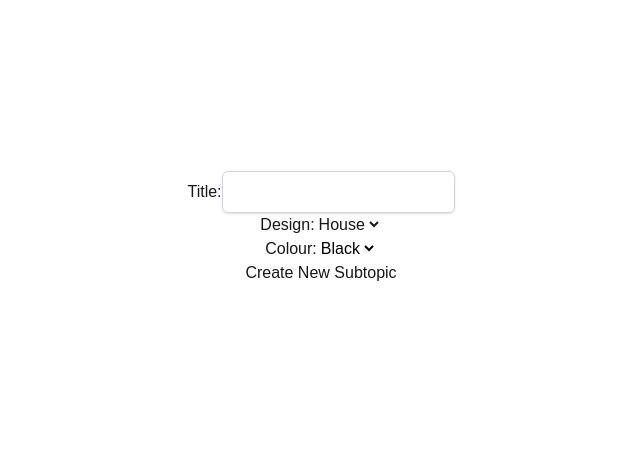
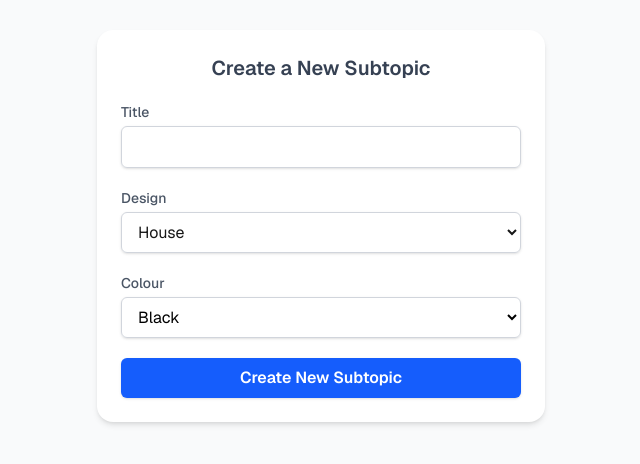
Before and after one commit to RedHellier/MindPalaceFrontend, a Next.js app: page /subtopics/new_subtopic in a window 1280 px wide. Shown: the part 174-638 px from the top of the page, without its empty margins (319-959 px from the left). Built offline with nearby package versions, Linux system fonts and the light colour scheme; no server answers.

Commit message:
update the visual styling to match login modern look

```diff
--- a/src/app/new_topic/page.tsx
+++ b/src/app/new_topic/page.tsx
@@ -3,6 +3,7 @@
 import { useState } from "react";
 import { supabase } from "../../supabaseClient";
 import clsx from "clsx";
+
 const backendURL = process.env.NEXT_PUBLIC_BACKEND_URL!;
 
 export default function NewTopicPage() {
@@ -17,79 +18,87 @@ export default function NewTopicPage() {
       setError("All fields are required.");
       return;
     }
+
     const { data: sessionData } = await supabase.auth.getSession();
     const accessToken = sessionData.session?.access_token;
 
-        await fetch(backendURL + "/topic", {
+    await fetch(`${backendURL}/topic`, {
       method: "POST",
       headers: {
         "Content-Type": "application/json",
         Authorization: `Bearer ${accessToken}`,
       },
-            body: JSON.stringify({
-                title,
-                design,
-                colour,
-            }),
-        }).then(async (res) => {
-            console.log(res.status);
+      body: JSON.stringify({ title, design, colour }),
     });
 
-        return;
+    // Optionally reset fields or navigate
   };
 
   return (
-        <div className="flex flex-col items-center justify-center h-screen">
+    <div className="flex items-center justify-center min-h-screen bg-gray-50 p-8 font-[family-name:var(--font-geist-sans)]">
+      <form
+        onSubmit={handleSubmit}
+        className="max-w-md w-full bg-white rounded-2xl shadow-md p-6 space-y-5"
+      >
+        <h2 className="text-xl font-semibold text-gray-700 text-center">Create a New Topic</h2>
+
         {error && <div className="text-red-500 text-sm">{error}</div>}
 
-            <form
-                className="flex flex-col items-center justify-center m-8"
-                onSubmit={handleSubmit}
-            >
-                <label htmlFor="title">
-                    Title:
+        <div>
+          <label htmlFor="title" className="block text-sm font-medium text-gray-600 mb-1">
+            Title
+          </label>
           <input
             id="title"
             type="text"
             value={title}
             onChange={(e) => setTitle(e.target.value)}
-                        className="mt-1 px-3 py-2 border border-gray-300 rounded-md shadow-sm focus:outline-none focus:ring-blue-500 focus:border-blue-500"
+            className="w-full px-3 py-2 border border-gray-300 rounded-md shadow-sm focus:outline-none focus:ring-blue-500 focus:border-blue-500"
             required
           />
+        </div>
+
+        <div>
+          <label htmlFor="design" className="block text-sm font-medium text-gray-600 mb-1">
+            Design
           </label>
-                <label htmlFor="design">
-                    Design:
           <select
             id="design"
-                        name="design"
+            value={design}
             onChange={(e) => setDesign(e.target.value)}
-                        defaultValue="house1"
+            className="w-full px-3 py-2 border border-gray-300 rounded-md shadow-sm focus:outline-none focus:ring-blue-500 focus:border-blue-500"
           >
             <option value="house1">House</option>
             <option value="igloo">Igloo</option>
+            <option value="square">Square</option>
           </select>
+        </div>
+
+        <div>
+          <label htmlFor="colour" className="block text-sm font-medium text-gray-600 mb-1">
+            Colour
           </label>
-                <label htmlFor="colour">
-                    Colour:
           <select
-                        id="design"
-                        name="design"
+            id="colour"
+            value={colour}
             onChange={(e) => setColour(e.target.value)}
-                        className={clsx(colour)}
-                        defaultValue="text-black"
+            className={clsx(
+              "w-full px-3 py-2 border border-gray-300 rounded-md shadow-sm focus:outline-none focus:ring-blue-500 focus:border-blue-500",
+              colour
+            )}
           >
-                        <option value="text-black" className="text-black">
-                            Black
-                        </option>
-                        <option value="text-blue-500" className="text-blue-500">
-                            Blue
-                        </option>
-                        <option value="text-red-500" className="text-red-500">
-                            Red
-                        </option>
+            <option value="text-black" className="text-black">Black</option>
+            <option value="text-blue-500" className="text-blue-500">Blue</option>
+            <option value="text-red-500" className="text-red-500">Red</option>
           </select>
-                </label>
-                <button>Create New Topic</button>
+        </div>
+
+        <button
+          type="submit"
+          className="w-full py-2 px-4 bg-blue-600 text-white font-semibold rounded-md shadow hover:bg-blue-700 transition duration-200"
+        >
+          Create New Topic
+        </button>
       </form>
     </div>
   );
--- a/src/app/subtopics/new_subtopic/page.tsx
+++ b/src/app/subtopics/new_subtopic/page.tsx
@@ -3,7 +3,7 @@
 import { useState } from "react";
 import { supabase } from "../../../supabaseClient";
 import clsx from "clsx";
-import { useSearchParams } from 'next/navigation';
+import { useSearchParams } from "next/navigation";
 
 const backendURL = process.env.NEXT_PUBLIC_BACKEND_URL!;
 
@@ -14,7 +14,7 @@ export default function NewSubTopicPage() {
   const [error, setError] = useState("");
 
   const searchParams = useSearchParams();
-    const topic = searchParams.get('topic');
+  const topic = searchParams.get("topic");
 
   const handleSubmit = async (e: React.FormEvent) => {
     e.preventDefault();
@@ -22,10 +22,11 @@ export default function NewSubTopicPage() {
       setError("All fields are required.");
       return;
     }
+
     const { data: sessionData } = await supabase.auth.getSession();
     const accessToken = sessionData.session?.access_token;
 
-        await fetch(backendURL + "/topic/subtopic", {
+    await fetch(`${backendURL}/topic/subtopic`, {
       method: "POST",
       headers: {
         "Content-Type": "application/json",
@@ -33,69 +34,80 @@ export default function NewSubTopicPage() {
       },
       body: JSON.stringify({
         topic,
-                title, //subtopic title
+        title,
         design,
         colour,
       }),
-        }).then(async (res) => {
-            console.log(res.status);
     });
 
-        return;
+    // Optionally add success redirect or form reset
   };
 
   return (
-        <div className="flex flex-col items-center justify-center h-screen">
+    <div className="flex items-center justify-center min-h-screen bg-gray-50 p-8 font-[family-name:var(--font-geist-sans)]">
+      <form
+        onSubmit={handleSubmit}
+        className="max-w-md w-full bg-white rounded-2xl shadow-md p-6 space-y-5"
+      >
+        <h2 className="text-xl font-semibold text-gray-700 text-center">Create a New Subtopic</h2>
+
         {error && <div className="text-red-500 text-sm">{error}</div>}
 
-            <form
-                className="flex flex-col items-center justify-center m-8"
-                onSubmit={handleSubmit}
-            >
-                <label htmlFor="title">
-                    Title:
+        <div>
+          <label htmlFor="title" className="block text-sm font-medium text-gray-600 mb-1">
+            Title
+          </label>
           <input
             id="title"
             type="text"
             value={title}
             onChange={(e) => setTitle(e.target.value)}
-                        className="mt-1 px-3 py-2 border border-gray-300 rounded-md shadow-sm focus:outline-none focus:ring-blue-500 focus:border-blue-500"
+            className="w-full px-3 py-2 border border-gray-300 rounded-md shadow-sm focus:outline-none focus:ring-blue-500 focus:border-blue-500"
             required
           />
+        </div>
+
+        <div>
+          <label htmlFor="design" className="block text-sm font-medium text-gray-600 mb-1">
+            Design
           </label>
-                <label htmlFor="design">
-                    Design:
           <select
             id="design"
-                        name="design"
+            value={design}
             onChange={(e) => setDesign(e.target.value)}
-                        defaultValue="house1"
+            className="w-full px-3 py-2 border border-gray-300 rounded-md shadow-sm focus:outline-none focus:ring-blue-500 focus:border-blue-500"
           >
             <option value="house1">House</option>
             <option value="igloo">Igloo</option>
+            <option value="square">Square</option>
           </select>
+        </div>
+
+        <div>
+          <label htmlFor="colour" className="block text-sm font-medium text-gray-600 mb-1">
+            Colour
           </label>
-                <label htmlFor="colour">
-                    Colour:
           <select
-                        id="design"
-                        name="design"
+            id="colour"
+            value={colour}
             onChange={(e) => setColour(e.target.value)}
-                        className={clsx(colour)}
-                        defaultValue="text-black"
+            className={clsx(
+              "w-full px-3 py-2 border border-gray-300 rounded-md shadow-sm focus:outline-none focus:ring-blue-500 focus:border-blue-500",
+              colour
+            )}
           >
-                        <option value="text-black" className="text-black">
-                            Black
-                        </option>
-                        <option value="text-blue-500" className="text-blue-500">
-                            Blue
-                        </option>
-                        <option value="text-red-500" className="text-red-500">
-                            Red
-                        </option>
+            <option value="text-black" className="text-black">Black</option>
+            <option value="text-blue-500" className="text-blue-500">Blue</option>
+            <option value="text-red-500" className="text-red-500">Red</option>
           </select>
-                </label>
-                <button>Create New Subtopic</button>
+        </div>
+
+        <button
+          type="submit"
+          className="w-full py-2 px-4 bg-blue-600 text-white font-semibold rounded-md shadow hover:bg-blue-700 transition duration-200"
+        >
+          Create New Subtopic
+        </button>
       </form>
     </div>
   );
--- a/src/app/subtopics/page.tsx
+++ b/src/app/subtopics/page.tsx
@@ -48,8 +48,10 @@ export default function Subtopics() {
 
     return (
         <div>
-            <h1>Subtopics Page</h1>
-            <div className="flex items-center justify-center h-[500px]">
+            <div className="min-h-screen bg-gray-50 py-10 px-4 font-[family-name:var(--font-geist-sans)]">
+                <div className="max-w-6xl mx-auto">
+                <h1 className="text-3xl font-bold text-gray-800 mb-8 text-center">Choose a Subtopic</h1>
+                <div className="grid grid-cols-1 sm:grid-cols-2 md:grid-cols-3 gap-8 justify-items-center">
                     {subtopics.map((subtopic: Subtopic) => (
                         <Subtopic
                             key={subtopic.id}
@@ -68,5 +70,7 @@ export default function Subtopics() {
                     />
                 </div>
                 </div>
+            </div>
+        </div>
     );
 }
--- a/src/app/topics/page.tsx
+++ b/src/app/topics/page.tsx
@@ -42,8 +42,10 @@ export default function Topics() {
 
     return (
         <div>
-            <h1>Topics Page</h1>
-            <div className="flex items-center justify-center h-[500px]">
+            <div className="min-h-screen bg-gray-50 py-10 px-4 font-[family-name:var(--font-geist-sans)]">
+                <div className="max-w-6xl mx-auto">
+                <h1 className="text-3xl font-bold text-gray-800 mb-8 text-center">Choose a Topic</h1>
+                <div className="grid grid-cols-1 sm:grid-cols-2 md:grid-cols-3 gap-8 justify-items-center">
                 {topics.map((topic: UserTopic) => (
                     <Topic
                         key={topic.id}
@@ -58,6 +60,8 @@ export default function Topics() {
                     design="square"
                     colour="text-black"
                 />
+                </div>
+                </div>
             </div>
         </div>
     );
```
Also changed, not shown: src/components/Subtopic.tsx (+17 -21 lines), src/components/Topic.tsx (+14 -17 lines). Lines whose indentation alone changed are shown as unchanged.
